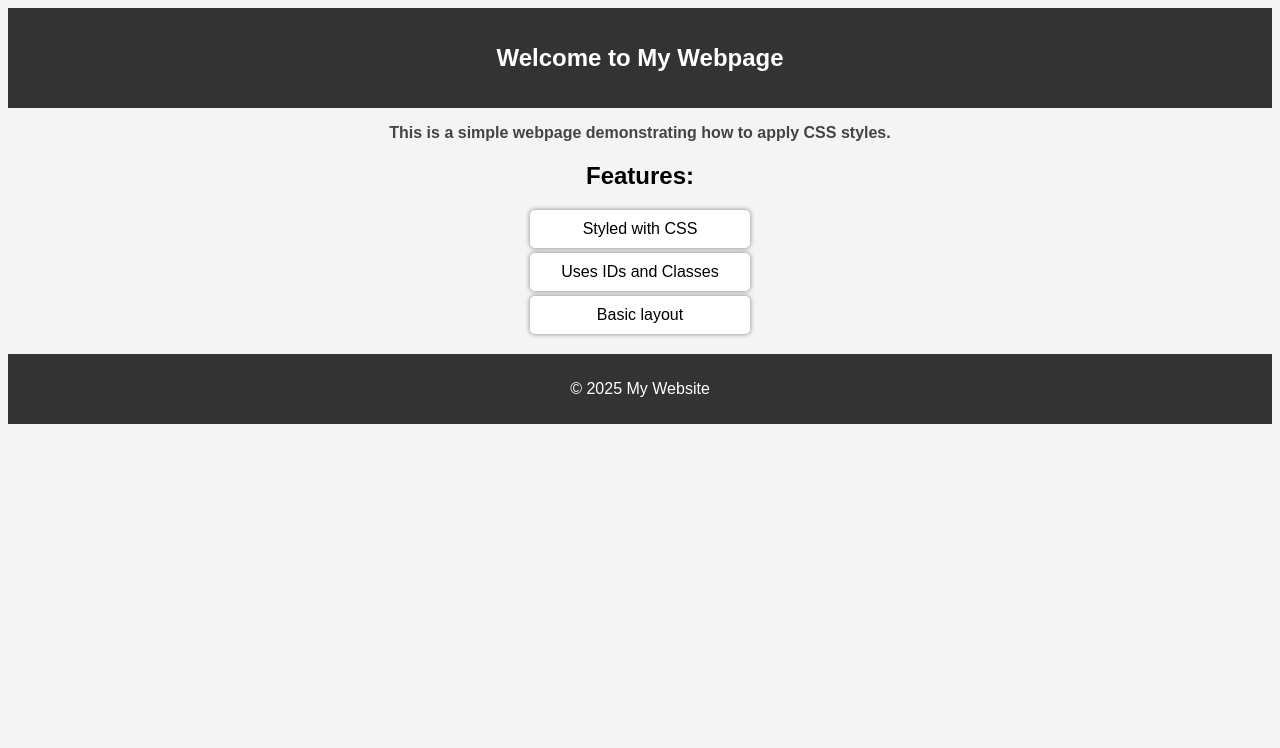
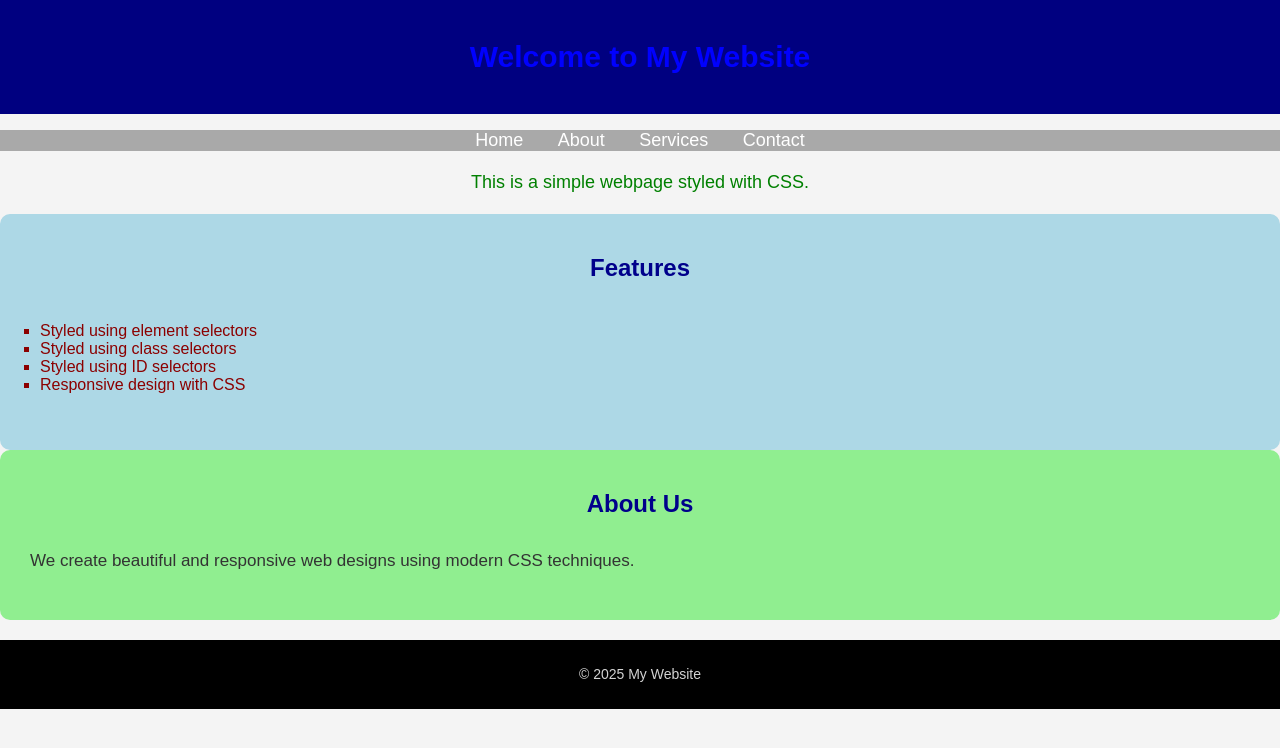
Before and after one commit to Jamaldeen0/week_5, a plain HTML site: page index.html in a window 1280 px wide. Drawn offline with Linux system fonts and the light colour scheme.

Commit message:
Updated HTML and CSS with more selectors

```diff
--- a/index.html
+++ b/index.html
@@ -7,25 +7,45 @@
     <link rel="stylesheet" href="styles.css" />
   </head>
   <body>
-    <header>
-      <h1 class="title">Welcome to My Webpage</h1>
+    <header id="main-header">
+      <h1 class="title">Welcome to My Website</h1>
     </header>
 
+    <nav>
+      <ul class="nav-list">
+        <li><a href="#">Home</a></li>
+        <li><a href="#">About</a></li>
+        <li><a href="#">Services</a></li>
+        <li><a href="#">Contact</a></li>
+      </ul>
+    </nav>
+
     <main>
-      <p id="intro">
-        This is a simple webpage demonstrating how to apply CSS styles.
-      </p>
+      <section class="intro">
+        <p class="description">This is a simple webpage styled with CSS.</p>
+      </section>
 
-      <h2>Features:</h2>
-      <ul class="features-list">
-        <li>Styled with CSS</li>
-        <li>Uses IDs and Classes</li>
-        <li>Basic layout</li>
-      </ul>
+      <section id="features">
+        <h2 class="section-title">Features</h2>
+        <ul class="feature-list">
+          <li class="feature-item">Styled using element selectors</li>
+          <li class="feature-item">Styled using class selectors</li>
+          <li class="feature-item">Styled using ID selectors</li>
+          <li class="feature-item">Responsive design with CSS</li>
+        </ul>
+      </section>
+
+      <section id="about">
+        <h2 class="section-title">About Us</h2>
+        <p class="info-text">
+          We create beautiful and responsive web designs using modern CSS
+          techniques.
+        </p>
+      </section>
     </main>
 
-    <footer>
-      <p>&copy; 2025 My Website</p>
+    <footer id="main-footer">
+      <p class="footer-text">© 2025 My Website</p>
     </footer>
   </body>
 </html>
--- a/styles.css
+++ b/styles.css
@@ -1,41 +1,108 @@
+/* Element selectors */
 body {
   font-family: Arial, sans-serif;
-  text-align: center;
+  margin: 0;
+  padding: 0;
   background-color: #f4f4f4;
 }
 
-header {
-  background: #333;
+/* Styling for all h1 elements */
+h1 {
+  color: blue;
+  text-align: center;
+}
+
+/* Styling for all p elements */
+p {
+  font-size: 16px;
+  line-height: 1.5;
+  color: #333;
+}
+
+/* ID Selectors */
+#main-header {
+  background-color: navy;
   color: white;
+  padding: 20px;
+  text-align: center;
+}
+
+#features {
+  background-color: lightblue;
+  padding: 20px;
+  border-radius: 10px;
+}
+
+#about {
+  background-color: lightgreen;
+  padding: 20px;
+  border-radius: 10px;
+}
+
+#main-footer {
+  background-color: black;
+  color: white;
+  text-align: center;
+  padding: 10px;
+  margin-top: 20px;
+}
+
+/* Class Selectors */
+.title {
+  font-size: 30px;
+  font-weight: bold;
+}
+
+.description {
+  font-size: 18px;
+  color: green;
+  text-align: center;
+}
+
+/* Navigation styles */
+.nav-list {
+  list-style: none;
+  padding: 0;
+  background-color: darkgray;
+  text-align: center;
+}
+
+.nav-list li {
+  display: inline;
+  margin: 0 15px;
+}
+
+.nav-list a {
+  text-decoration: none;
+  color: white;
+  font-size: 18px;
+}
+
+/* Feature section */
+.section-title {
+  color: darkblue;
+  text-align: center;
+}
+
+.feature-list {
+  list-style-type: square;
   padding: 20px;
 }
 
-.title {
-  font-size: 24px;
+.feature-item {
+  font-size: 16px;
+  color: darkred;
 }
 
-#intro {
-  color: #444;
-  font-weight: bold;
+/* Info section */
+.info-text {
+  font-size: 17px;
+  text-align: justify;
+  padding: 10px;
 }
 
-.features-list {
-  list-style: none;
-  padding: 0;
+/* Footer text */
+.footer-text {
+  font-size: 14px;
+  color: lightgray;
 }
-
-.features-list li {
-  background: white;
-  margin: 5px auto;
-  padding: 10px;
-  width: 200px;
-  border-radius: 5px;
-  box-shadow: 0 0 5px gray;
-}
-
-footer {
-  margin-top: 20px;
-  padding: 10px;
-  background: #333;
-  color: white;
-}
```
